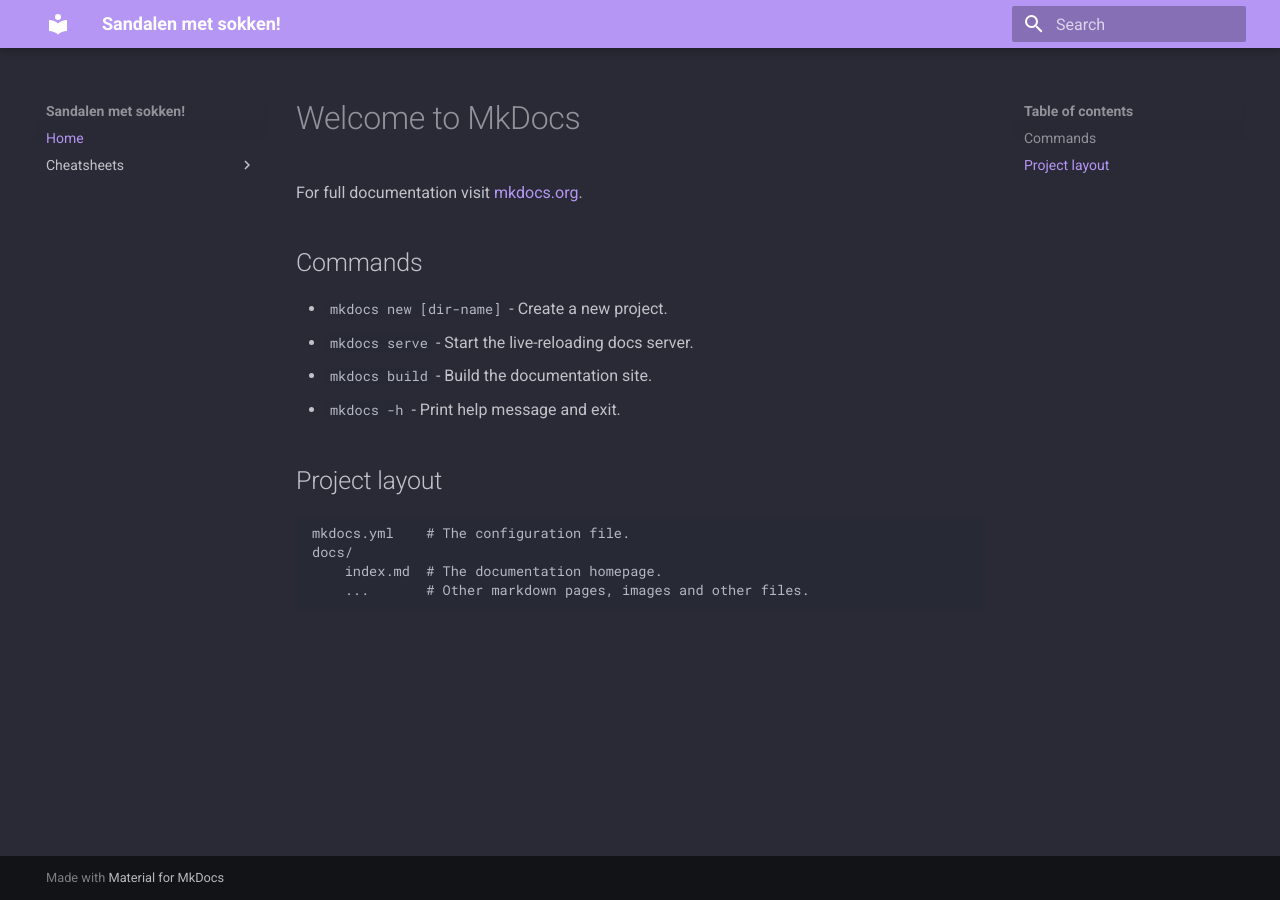
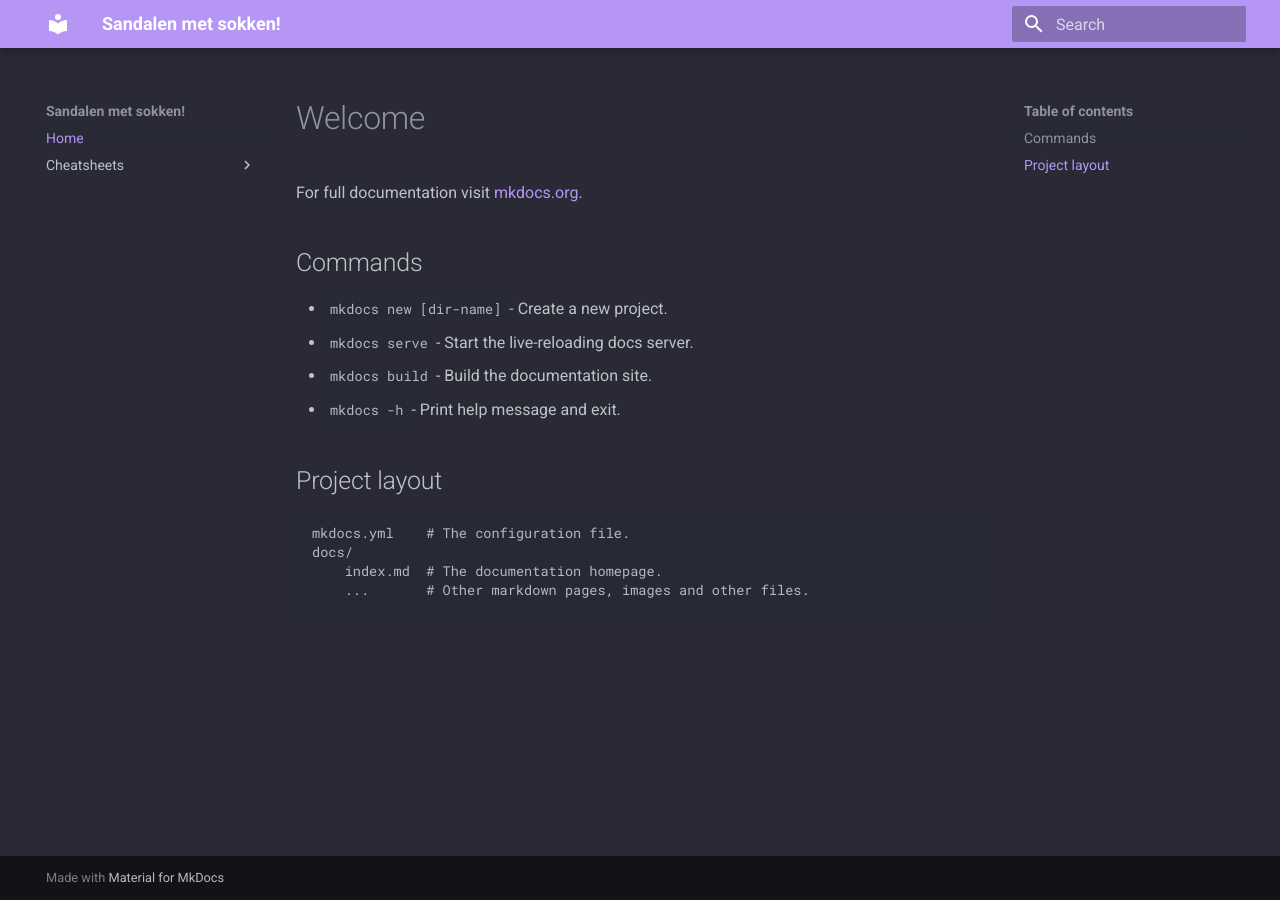
Before and after one commit to chinouvm/sandalenmetsokken-wiki, an MkDocs documentation site: the page built from docs/index.md, in a window 1280 px wide. Built offline with MkDocs 1.6.1 and Material for MkDocs 9.7.7, drawn with Linux system fonts in a browser that asks for light colours.

Commit message:
Edited index.md

```diff
--- a/docs/index.md
+++ b/docs/index.md
@@ -1,13 +1,13 @@
-# Welcome to MkDocs
+# Welcome
 
 For full documentation visit [mkdocs.org](https://www.mkdocs.org).
 
 ## Commands
 
-* `mkdocs new [dir-name]` - Create a new project.
-* `mkdocs serve` - Start the live-reloading docs server.
-* `mkdocs build` - Build the documentation site.
-* `mkdocs -h` - Print help message and exit.
+- `mkdocs new [dir-name]` - Create a new project.
+- `mkdocs serve` - Start the live-reloading docs server.
+- `mkdocs build` - Build the documentation site.
+- `mkdocs -h` - Print help message and exit.
 
 ## Project layout
 
```
